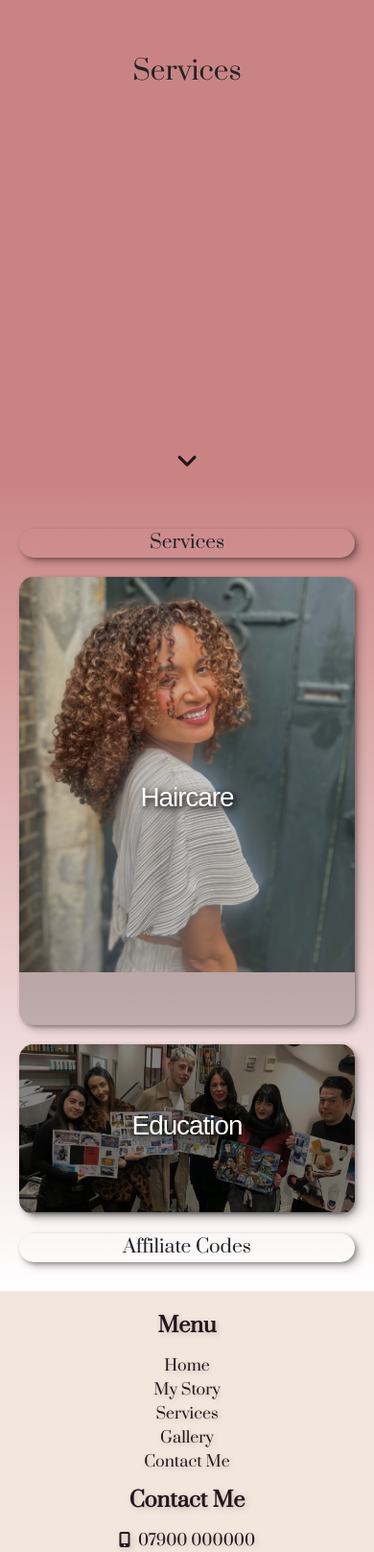
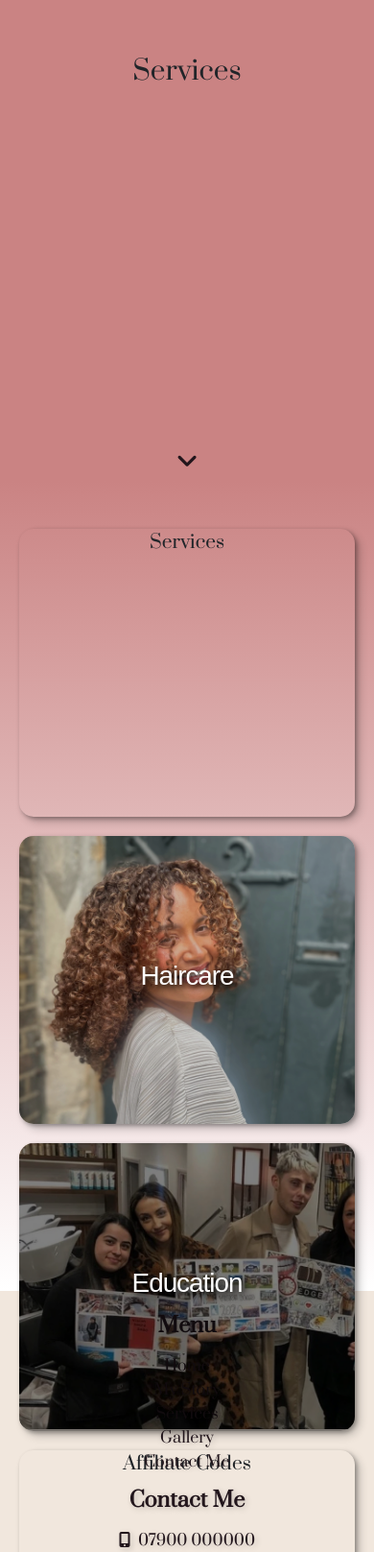
Before and after one commit to 2ndborn/karahair, a React (Create React App) app in the folder kara-app/: page /services in a window 390 px wide. Shown: the part 343-1960 px from the top of the page at 96% size. Built offline with nearby package versions, Linux system fonts and the light colour scheme; a web font is replaced by a local one.

Commit message:
Added responsiveness to the grid container

```diff
--- a/kara-app/src/styles/Services.module.css
+++ b/kara-app/src/styles/Services.module.css
@@ -183,7 +183,7 @@
 @media (max-width: 500px) {
   .GridContainer {
     grid-template-columns: repeat(2, 1fr);
-    grid-template-rows: auto;
+    grid-template-rows: repeat(4, minmax(300px, 1fr));
   }
 
   .header {
```
